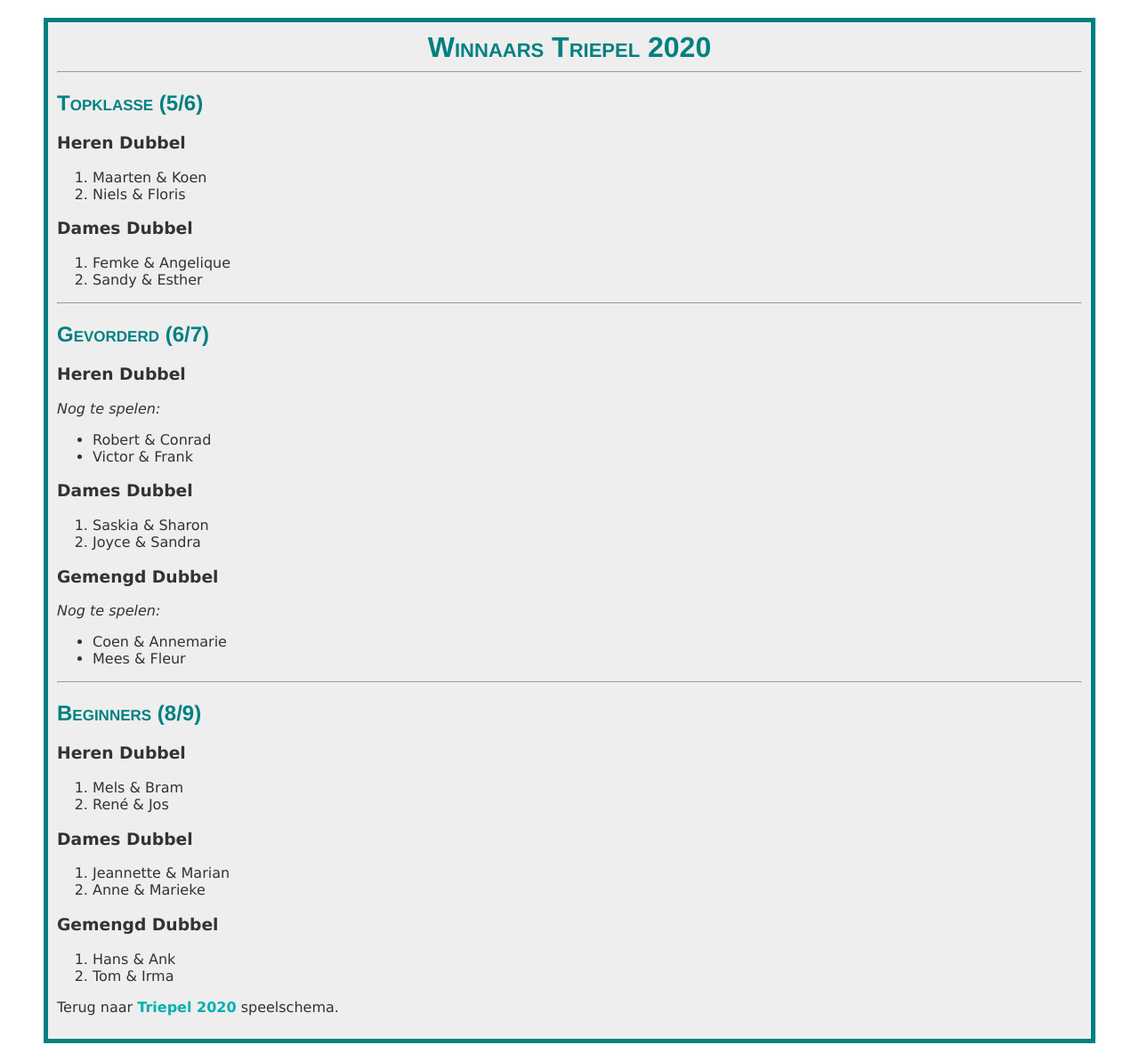
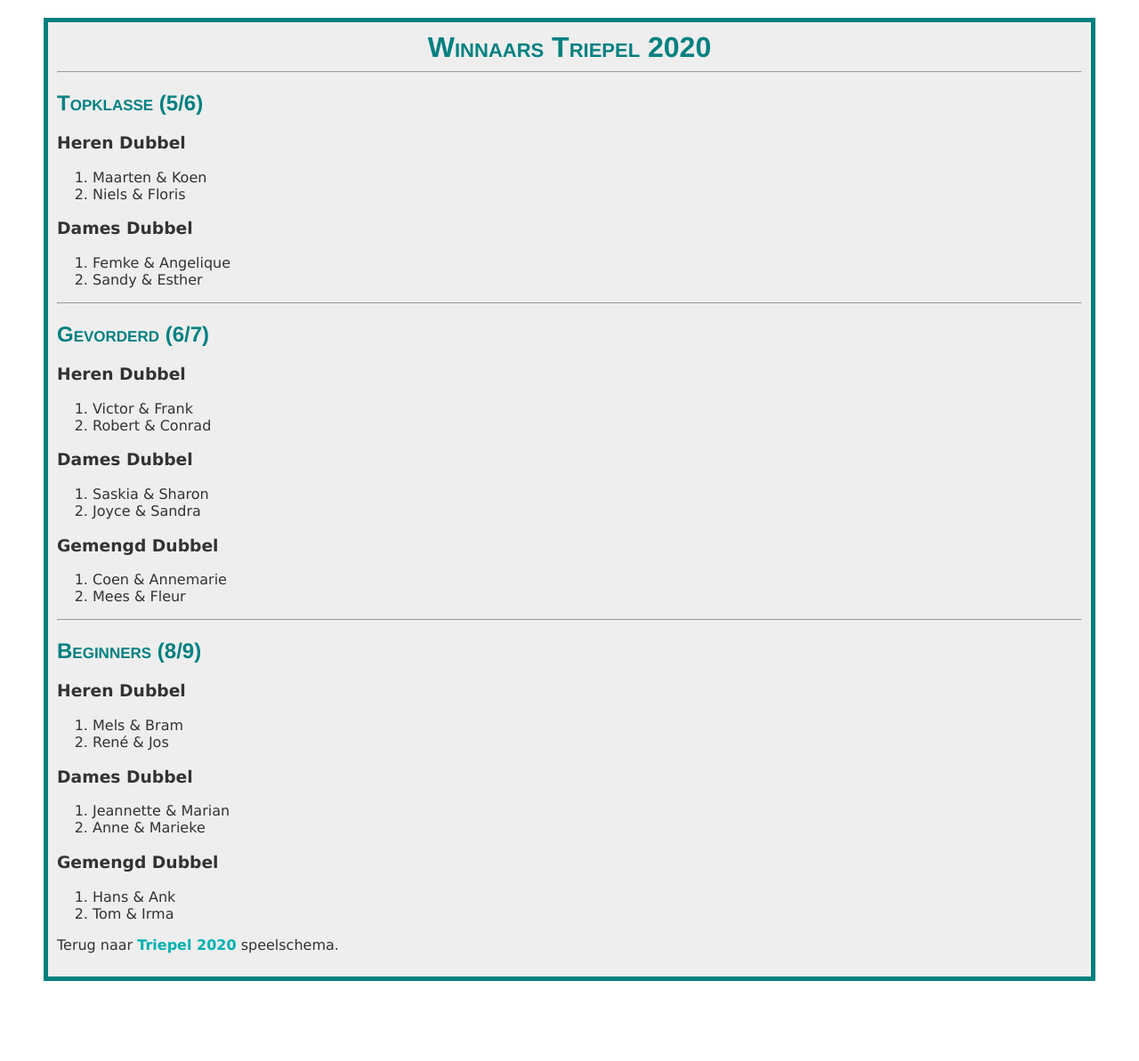
Before and after one commit to arjenpdevries/arjenpdevries.github.io, a Jekyll site: the page Triepel2020/resultaat.html, which Jekyll copies as it is, in a window 1280 px wide. Shown: the whole page at 89% size. Built offline with Jekyll 4.4.1, drawn with Linux system fonts in a browser that asks for light colours; after the commit the page ends 1123 px from its top, so only the background shows below that.

Commit message:
Eindstand

```diff
--- a/Triepel2020/resultaat.html
+++ b/Triepel2020/resultaat.html
@@ -31,11 +31,11 @@ Winnaars Triepel 2020
 <hr />
 <h2>Gevorderd (6/7)</h2>
 <h3>Heren Dubbel</h3>
-<p><em>Nog te spelen:</em>
-  <ul>
+<p>
+  <ol>
+    <li>Victor &amp; Frank</li>
     <li>Robert &amp; Conrad</li>
-    <li>Victor &amp; Frank</li>
-  </ul>
+  </ol>
 </p>
 <h3>Dames Dubbel</h3>
 <p>
@@ -45,11 +45,11 @@ Winnaars Triepel 2020
   </ol>
 </p>
 <h3>Gemengd Dubbel</h3>
-<p><em>Nog te spelen:</em>
-  <ul>
+<p>
+  <ol>
     <li>Coen &amp; Annemarie</li>
     <li>Mees &amp; Fleur</li>
-  </ul>
+  </ol>
 </p>
 <hr />
 <h2>Beginners (8/9)</h2>
```
